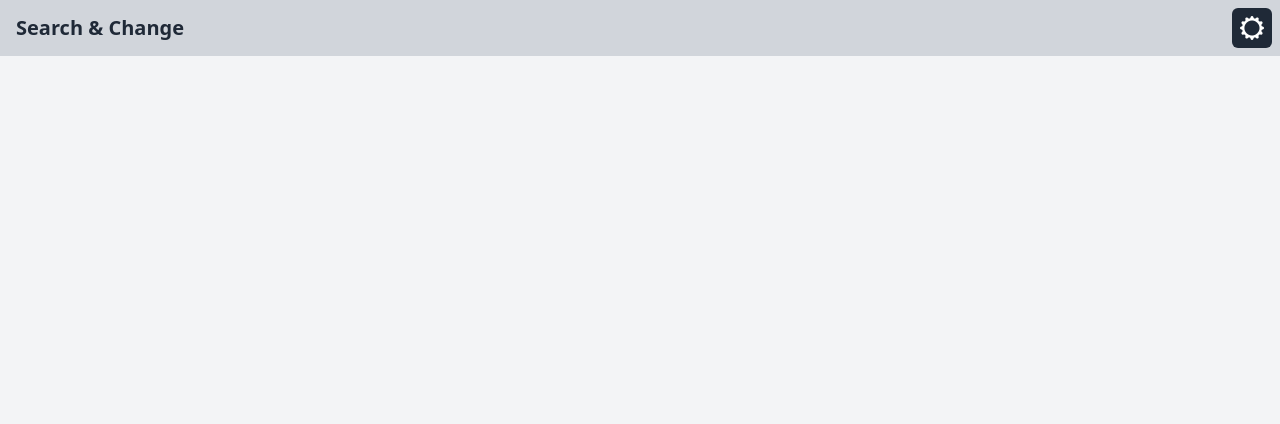
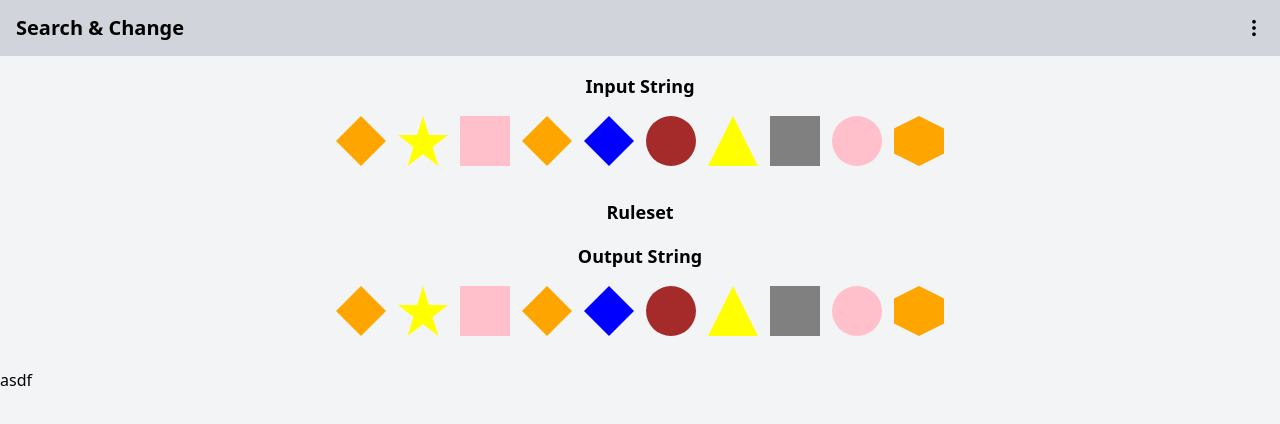
Before and after one commit to malekoa/search-and-change-app, a SvelteKit app: page / in a window 1280 px wide. Shown: the top 424 px of the page. Built offline with nearby package versions, Linux system fonts and the light colour scheme.

Commit message:
rewrote modal and shape logic, added shape and color list

```diff
--- /dev/null
+++ b/src/components/Modal.svelte
@@ -0,0 +1,70 @@
+<script lang="ts">
+	import { createEventDispatcher } from 'svelte';
+	const dispatch = createEventDispatcher();
+	function handleCancel() {
+		dispatch('cancel');
+	}
+	function handleConfirm() {
+		dispatch('confirm', tempOutputString);
+	}
+	import Shape from './Shape.svelte';
+	export let active = false;
+	export let editable = false;
+	export let currentIndex = 0;
+	export let outputString: { type: string; color: string }[];
+
+	let tempOutputString = outputString.map((shape) => {
+		return { type: shape.type, color: shape.color };
+	});
+
+	$: if (!active) {
+		editable = false; // this is a hacky way to try to fix the bug where the modal's information is not updated when the user clicks on a different shape or color
+	}
+
+	$: if (active && !editable) {
+		editable = true;
+		tempOutputString = outputString.map((shape) => {
+			return { type: shape.type, color: shape.color };
+		});
+	}
+
+	const shapeList = ['square', 'circle', 'lozenge', 'triangle', 'star', 'hexagon', 'pentagon', 'trapezoid'];
+	const colorList = ['black', 'red', 'blue', 'green', 'yellow', 'orange', 'purple', 'pink', 'brown', 'gray'];
+</script>
+
+<div class="{active ? 'flex' : 'hidden'} justify-center items-center fixed -top-4 left-0 w-full h-screen z-10 bg-gray-800 bg-opacity-60">
+	<div class="flex flex-col items-center p-4 bg-gray-100 rounded gap-2">
+		<h1 class="text-lg font-bold">Change</h1>
+		<Shape type={tempOutputString[currentIndex].type} color={tempOutputString[currentIndex].color} />
+		<div class="flex flex-col w-full gap-1">
+			<span class="text-sm font-bold">Color:</span>
+			<select class="p-1 rounded" bind:value={tempOutputString[currentIndex].color}>
+				{#each colorList as color}
+					<option value={color}>{color}</option>
+				{/each}
+			</select>
+		</div>
+		<div class="flex flex-col w-full gap-1">
+			<span class="text-sm font-bold">Shape:</span>
+			<select class="p-1 rounded" bind:value={tempOutputString[currentIndex].type}>
+				{#each shapeList as shape}
+					<option value={shape}>{shape}</option>
+				{/each}
+			</select>
+		</div>
+		<div class="flex gap-2">
+			<button
+				class="px-4 py-2 bg-gray-300 rounded"
+				on:click={() => {
+					handleCancel();
+				}}>Cancel</button
+			>
+			<button
+				class="px-4 py-2 bg-green-500 text-white rounded"
+				on:click={() => {
+					handleConfirm();
+				}}>Confirm</button
+			>
+		</div>
+	</div>
+</div>
--- /dev/null
+++ b/src/components/Nav.svelte
@@ -0,0 +1,9 @@
+<script>
+</script>
+
+<nav class="flex justify-between items-center w-full h-14 bg-gray-300 px-4">
+	<div class="text-xl font-bold">Search & Change</div>
+	<button class="text-xl">
+		<i class="bi bi-three-dots-vertical" />
+	</button>
+</nav>
--- /dev/null
+++ b/src/components/Shape.svelte
@@ -0,0 +1,47 @@
+<script>
+	export let width = 50;
+	export let height = 50;
+	export let color = 'black';
+	export let type = 'square';
+	const shapeList = ['square', 'circle', 'lozenge', 'triangle', 'star', 'hexagon', 'pentagon', 'trapezoid'];
+	const colorList = ['black', 'red', 'blue', 'green', 'yellow', 'orange', 'purple', 'pink', 'brown', 'gray', 'white'];
+</script>
+
+<div class="relative">
+	<div class="flex">
+		<!-- If type = 'square', render an svg square. If type = 'circle', render an svg circle. Same for lozenges and triangles -->
+		{#if type === 'square'}
+			<svg {width} {height}>
+				<rect {width} {height} fill={color} />
+			</svg>
+		{:else if type === 'circle'}
+			<svg {width} {height}>
+				<circle cx={width / 2} cy={height / 2} r={width / 2} fill={color} />
+			</svg>
+		{:else if type === 'lozenge'}
+			<svg viewBox="0 0 100 100" {width} {height}>
+				<path fill={color} d="M50 0 L100 50 L50 100 L0 50 Z" />
+			</svg>
+		{:else if type === 'triangle'}
+			<svg viewBox="0 0 100 100" {width} {height}>
+				<polygon points="50 0 0 100 100 100" fill={color} />
+			</svg>
+		{:else if type === 'star'}
+			<svg viewBox="0 0 100 100" {width} {height}>
+				<polygon points="50 0 61.803 38.196 100 38.196 69.098 61.804 80.902 100 50 76.392 19.098 100 30.902 61.804 0 38.196 38.196 38.196" fill={color} />
+			</svg>
+		{:else if type === 'hexagon'}
+			<svg viewBox="0 0 100 100" {width} {height}>
+				<polygon points="50 0 100 25 100 75 50 100 0 75 0 25" fill={color} />
+			</svg>
+		{:else if type === 'pentagon'}
+			<svg viewBox="0 0 100 100" {width} {height}>
+				<polygon points="50 0 100 38.196 80.902 100 19.098 100 0 38.196" fill={color} />
+			</svg>
+		{:else if type === 'trapezoid'}
+			<svg viewBox="0 0 100 100" {width} {height}>
+				<polygon points="25 0 75 0 100 100 0 100" fill={color} />
+			</svg>
+		{/if}
+	</div>
+</div>
--- a/src/routes/+page.svelte
+++ b/src/routes/+page.svelte
@@ -1,20 +1,82 @@
 <script>
+	import Nav from '../components/Nav.svelte';
+	import Shape from '../components/Shape.svelte';
+	import Modal from '../components/Modal.svelte';
+
+	const shapeList = ['square', 'circle', 'lozenge', 'triangle', 'star', 'hexagon', 'pentagon', 'trapezoid'];
+	const colorList = ['black', 'red', 'blue', 'green', 'yellow', 'orange', 'purple', 'pink', 'brown', 'gray'];
+
+	let modalIsActive = false;
+	let currentIndex = 0;
+
+	/**
+	 * @param {number} length
+	 */
+	function generateInputString(length) {
+		let inputString = [];
+		for (let i = 0; i < length; i++) {
+			inputString.push({
+				type: shapeList[Math.floor(Math.random() * shapeList.length)],
+				color: colorList[Math.floor(Math.random() * colorList.length)]
+			});
+		}
+		return inputString;
+	}
+
+	const inputString = generateInputString(10);
+	let outputString = inputString.map((shape) => {
+		return { type: shape.type, color: shape.color };
+	});
 </script>
 
-<div class="w-full h-screen bg-gray-100">
-	<nav class="w-full h-14 bg-gray-300">
-		<div class="flex items-center justify-between h-full px-2 mx-auto max-w-7xl">
-			<div class="flex items-center">
-				<a href="/" class="flex items-center">
-					<!-- <img src="/images/logo.png" alt="logo" class="w-10 h-10" /> -->
-					<span class="ml-2 text-xl font-bold text-gray-800">Search & Change</span>
-				</a>
-			</div>
-			<div class="flex items-center">
-				<a href="/#" class="flex w-10 h-10 justify-center items-center text-white bg-gray-800 rounded-md hover:bg-gray-700">
-					<i class="bi bi-gear-wide text-2xl" />
-				</a>
+<div class="w-full h-screen bg-gray-100 space-y-4">
+	<Nav />
+	<div class="flex flex-col w-full items-center">
+		<h1 class="font-bold text-lg">Input String</h1>
+		<div class="flex w-full justify-center">
+			<div class="flex gap-3 p-4 overflow-x-auto">
+				{#each inputString as shape, _}
+					<Shape type={shape.type} color={shape.color} />
+				{/each}
 			</div>
 		</div>
-	</nav>
+	</div>
+	<div class="flex flex-col w-full items-center">
+		<h1 class="font-bold text-lg">Ruleset</h1>
+	</div>
+	<div class="flex flex-col w-full items-center">
+		<h1 class="font-bold text-lg">Output String</h1>
+		<div class="flex w-full justify-center">
+			<div class="flex gap-3 p-4 overflow-x-auto">
+				{#each outputString as shape, i}
+					<button
+						on:click={() => {
+							console.log('clicked index ' + i);
+							currentIndex = i;
+							modalIsActive = true;
+						}}
+					>
+						<Shape type={shape.type} color={shape.color} />
+					</button>
+				{/each}
+			</div>
+		</div>
+	</div>
+	<button
+		on:click={() => {
+			console.log(outputString);
+		}}>asdf</button
+	>
+	<Modal
+		active={modalIsActive}
+		{currentIndex}
+		{outputString}
+		on:cancel={() => {
+			modalIsActive = false;
+		}}
+		on:confirm={(event) => {
+			modalIsActive = false;
+			outputString = event.detail;
+		}}
+	/>
 </div>
```
